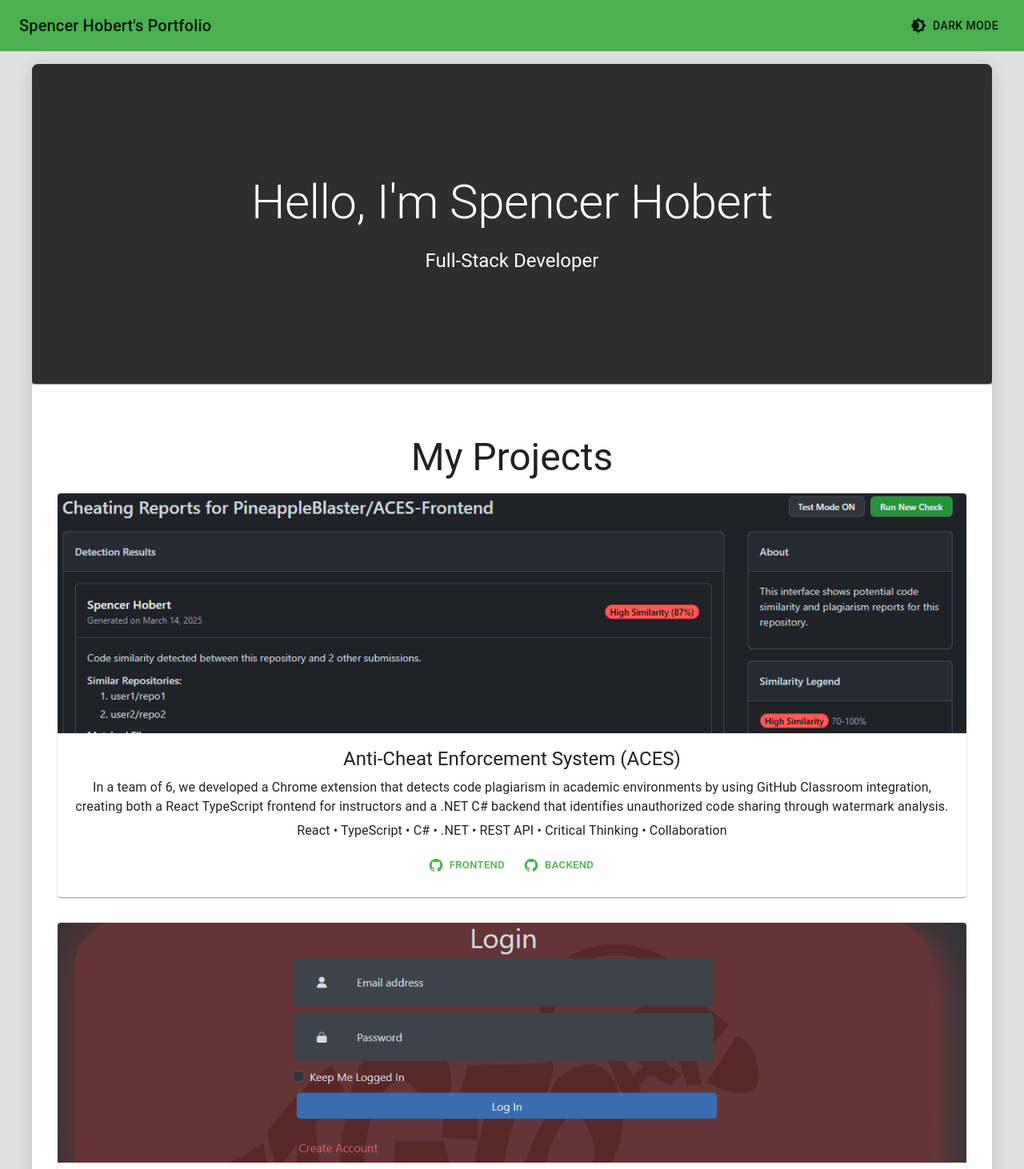
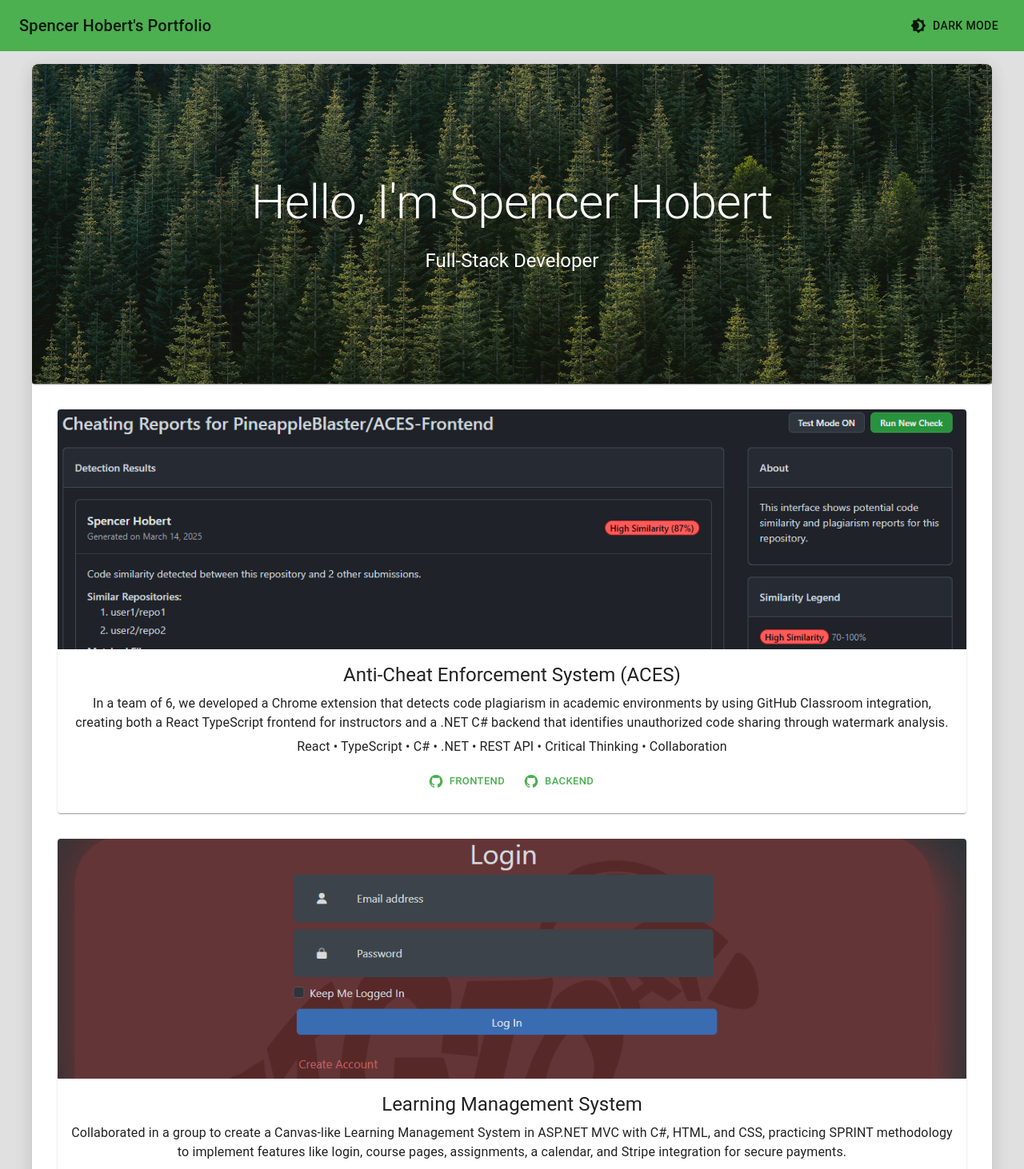
Before and after one commit to spencerhobert/digital-portfolio, a React (Vite) app: page / in a window 1280 px wide. Shown: the top 1462 px of the page at 80% size. Built offline with nearby package versions, Linux system fonts and the light colour scheme; no server answers.

Commit message:
Project cards now span the entire width

```diff
--- a/src/components/Hero.tsx
+++ b/src/components/Hero.tsx
@@ -5,7 +5,7 @@ import {
     Container,
     Typography,
 } from '@mui/material';
-import fallbackHero from "../assets/images/fallback_hero.jpg";
+import FallbackHeroImage from "../assets/images/fallback_hero.jpg";
 
 const Hero: React.FC = () => {
     const [backgroundImage, setBackgroundImage] = useState('');
@@ -23,6 +23,7 @@ const Hero: React.FC = () => {
             })
             .catch(error => {
                 console.error('Error fetching Unsplash image:', error);
+                setBackgroundImage(FallbackHeroImage);
             });
     }, [unsplashClientId]);
 
@@ -35,7 +36,7 @@ const Hero: React.FC = () => {
                 mb: 4,
                 backgroundSize: 'cover',
                 backgroundPosition: 'center',
-                backgroundImage: (`url(${backgroundImage})` || fallbackHero),
+                backgroundImage: (`url(${backgroundImage})` || FallbackHeroImage),
                 height: '400px',
                 display: 'flex',
                 alignItems: 'center',
--- a/src/components/ProjectCard.tsx
+++ b/src/components/ProjectCard.tsx
@@ -43,7 +43,11 @@ const ProjectCard: React.FC<ProjectCardProps> = ({
                 height="300"
                 image={image}
                 alt={title}
-                sx={{ objectFit: "cover", objectPosition: "top" }}
+                sx={{
+                    objectFit: "cover",
+                    objectPosition: "top",
+                    width: "100%"
+                }}
             />
             <CardContent sx={{
                 flexGrow: 1,
--- a/src/components/Projects.tsx
+++ b/src/components/Projects.tsx
@@ -48,13 +48,16 @@ const projectsData = [
 
 const Projects: React.FC = () => {
     return (
-        <Box sx={{ my: 8 }}>
-            <Typography variant="h3" component="h2" gutterBottom sx={{ textAlign: "center" }}>
-                My Projects
-            </Typography>
-            <Grid container spacing={4}>
-                {projectsData.map((project, index) =>
-                    <Grid key={index} sx={{ gridColumn: 'span 12', '@media (min-width:600px)': { gridColumn: 'span 6' }, '@media (min-width:900px)': { gridColumn: 'span 4' } }}>
+        <Grid container spacing={4}>
+            {projectsData.map((project, index) => (
+                <Grid key={index} sx={{
+                    gridColumn: 'span 12',
+                    '@media (min-width:600px)': { gridColumn: 'span 6' },
+                    '@media (min-width:900px)': { gridColumn: 'span 4' },
+                    width: '100%' // This ensures the Grid takes full width
+                }}>
+                    {/* Make sure the Card has full width */}
+                    <Box sx={{ width: '100%', height: '100%' }}>
                         <ProjectCard
                             title={project.title}
                             description={project.description}
@@ -65,10 +68,10 @@ const Projects: React.FC = () => {
                             codeText2={project.codeText2}
                             codeUrl2={project.codeUrl2}
                         />
-                    </Grid>
-                )}
-            </Grid>
-        </Box>
+                    </Box>
+                </Grid>
+            ))}
+        </Grid>
     );
 };
 
```
Also changed, not shown: src/assets/images/codeProjects/portfolio.png.
